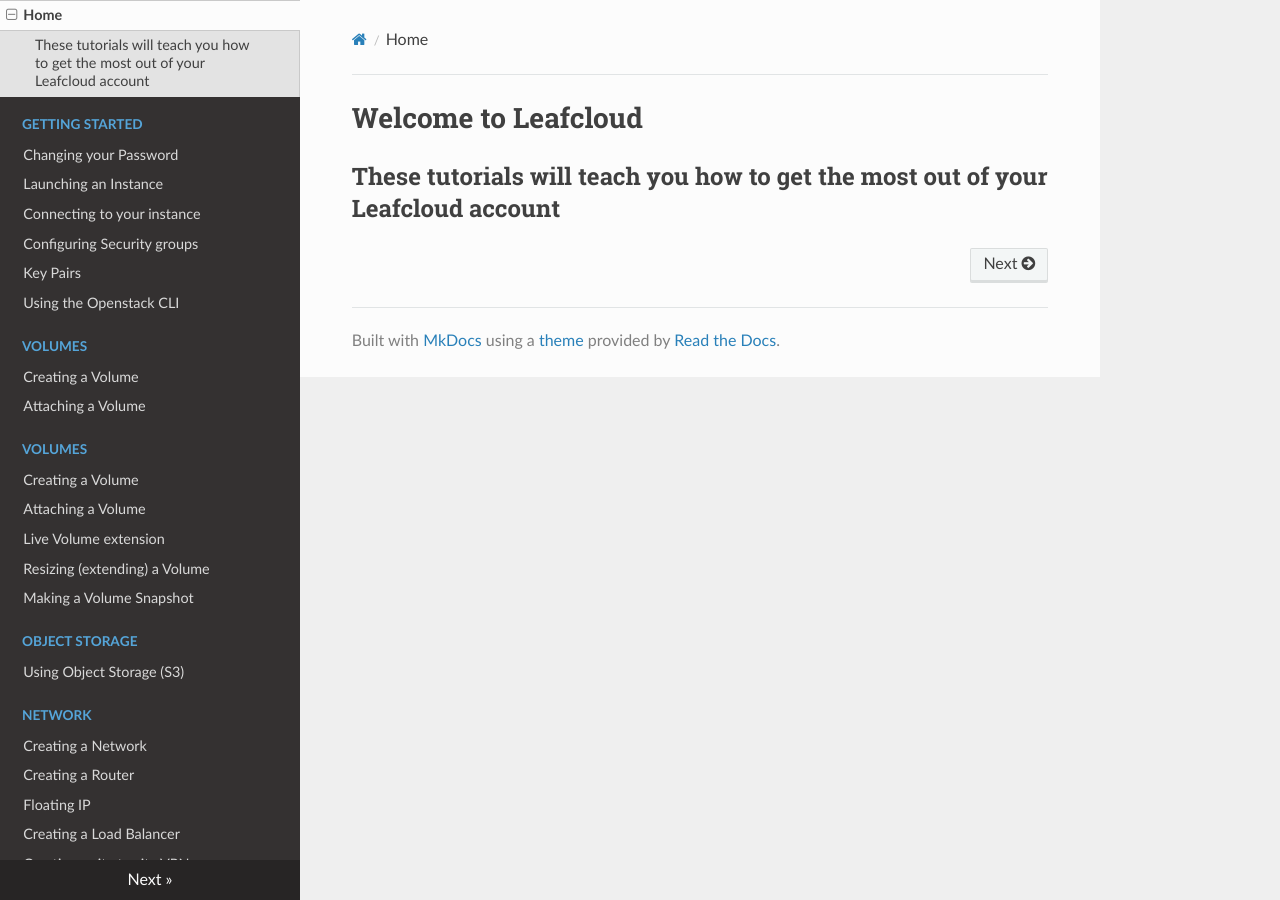
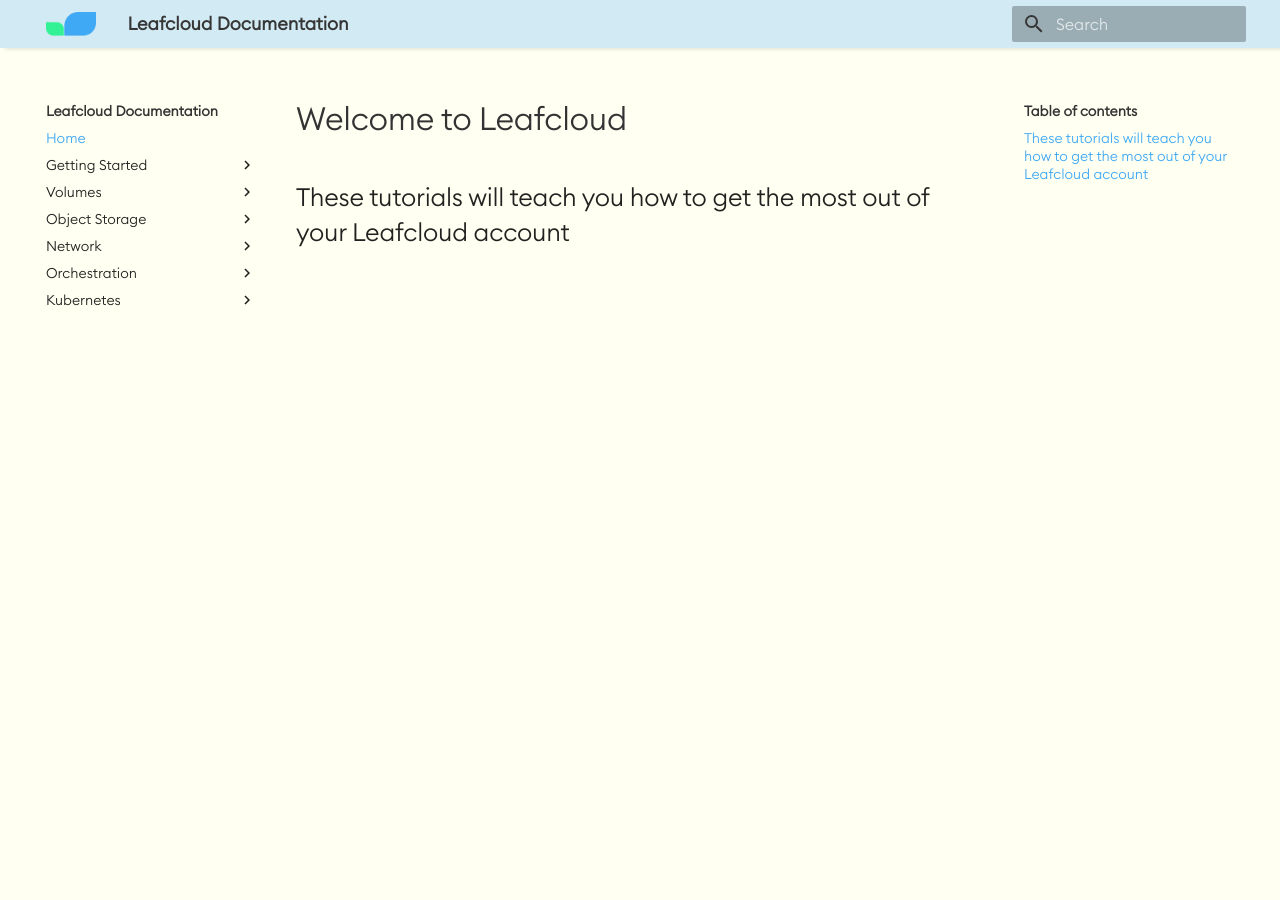
Before and after one commit to leafcloudhq/documentation-rtd, an MkDocs documentation site: the page built from docs/index.md, in a window 1280 px wide. Built offline with MkDocs 1.6.1 and Material for MkDocs 9.7.7, drawn with Linux system fonts in a browser that asks for light colours; nearby versions of some CDN libraries.

Commit message:
updated theme.

```diff
--- /dev/null
+++ b/docs/stylesheets/extra.css
@@ -0,0 +1,38 @@
+@font-face {
+    font-family: "Euclid";
+    src: url("../assets/fonts/EuclidCircularB-Light-WebS.woff") format("woff2"),
+         url("../assets/fonts/EuclidCircularB-Light-WebS.woff") format("woff");
+  }
+
+
+  :root {
+    --md-text-font: "Euclid";
+  }
+
+  :root > * {
+    --md-accent-fg-color:        rgb(94, 94, 94);
+    --md-accent-fg-color--dark:  #4A4A4A;
+    --md-primary-fg-color:        #D2EAF3;
+    --md-primary-fg-color--light: #fffff2;
+    --md-primary-fg-color--dark:  #fffff2;
+    --md-footer-bg-color: #CAFFCF;
+    --md-footer-fg-color: #363636;
+    --md-default-bg-color: #fffff2;
+    --md-typeset-a-color: #3FA9F5;
+    --md-primary-bg-color: #363636;
+    --md-default-fg-color--light: #333;
+
+  }
+
+.md-footer__title {
+    font-weight: bold;
+}
+
+  .md-footer-meta__inner {
+    display: none;
+  }
+
+  .md-header--shadow {
+    box-shadow: none;
+    box-shadow:rgba(94, 94, 94, 0.3) 5px 0 5px
+  }
--- a/mkdocs.yml
+++ b/mkdocs.yml
@@ -1,4 +1,4 @@
-site_name: Leafcloud Tutorials
+site_name: Leafcloud Documentation
 nav:
   - Home: index.md
   - Getting Started:
@@ -8,9 +8,6 @@
       - Configuring Security groups: Getting-Started/Configuring-security-groups.md
       - Key Pairs: Getting-Started/Key-pairs.md
       - Using the Openstack CLI: Getting-Started/Using-Openstack-CLI.md
-  - Volumes:
-      - Creating a Volume: volumes/Creating-a-new-volume.md
-      - Attaching a Volume: volumes/Attaching-a-volume-to-your-instance.md
   - Volumes:
       - Creating a Volume: volumes/Creating-a-new-volume.md
       - Attaching a Volume: volumes/Attaching-a-volume-to-your-instance.md
@@ -39,4 +36,11 @@
 #      - Using a GPU: data-science/using-a-gpu.md
 #      - Running Jupyter: data-science/running-jupyter.md
 
-theme: readthedocs
+theme:
+  name: material
+  logo: assets/image/leaflogo-no-label.png
+  favicon: assets/image/favi.png
+extra:
+  generator: false
+extra_css:
+  - stylesheets/extra.css
```
Also changed, not shown: docs/assets/fonts/EuclidCircularB-Light-WebS.woff (added), docs/assets/fonts/EuclidCircularB-Light-WebS.woff2 (added), docs/assets/fonts/EuclidCircularB-Medium-WebS.woff (added), docs/assets/fonts/EuclidCircularB-Medium-WebS.woff2 (added), docs/assets/image/brand-white.png (added), docs/assets/image/favi.png (added), docs/assets/image/leaf-brand-white.png (added), docs/assets/image/leafcloud-logo.png (added), docs/assets/image/leaflogo-no-label.png (added), 4 other files.
